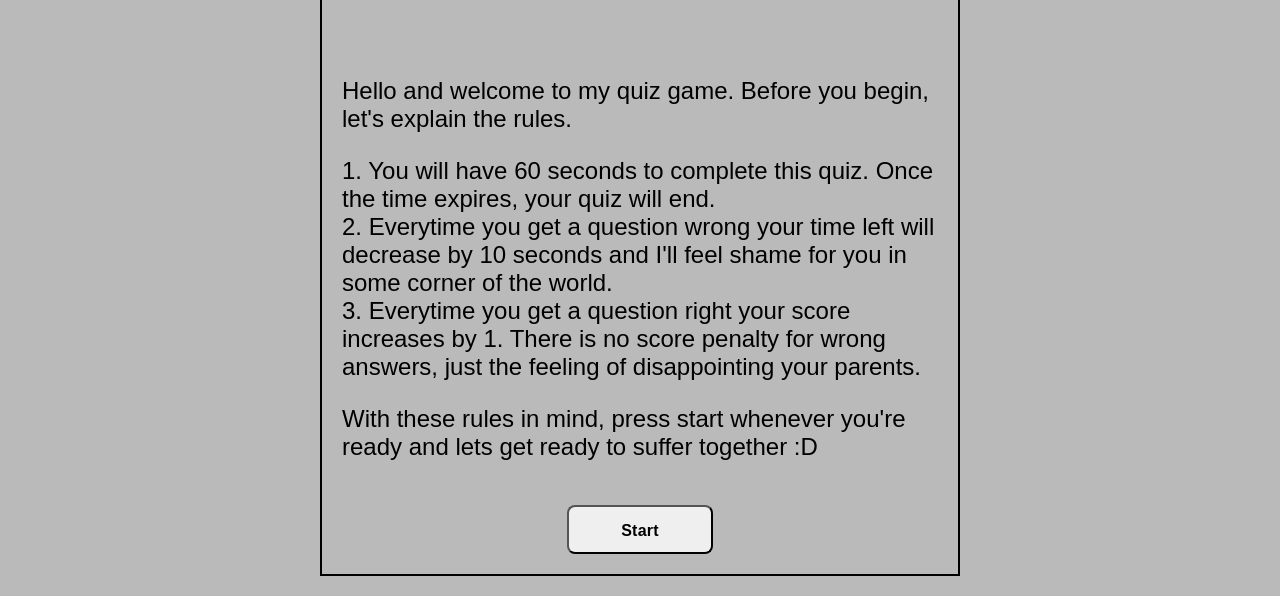
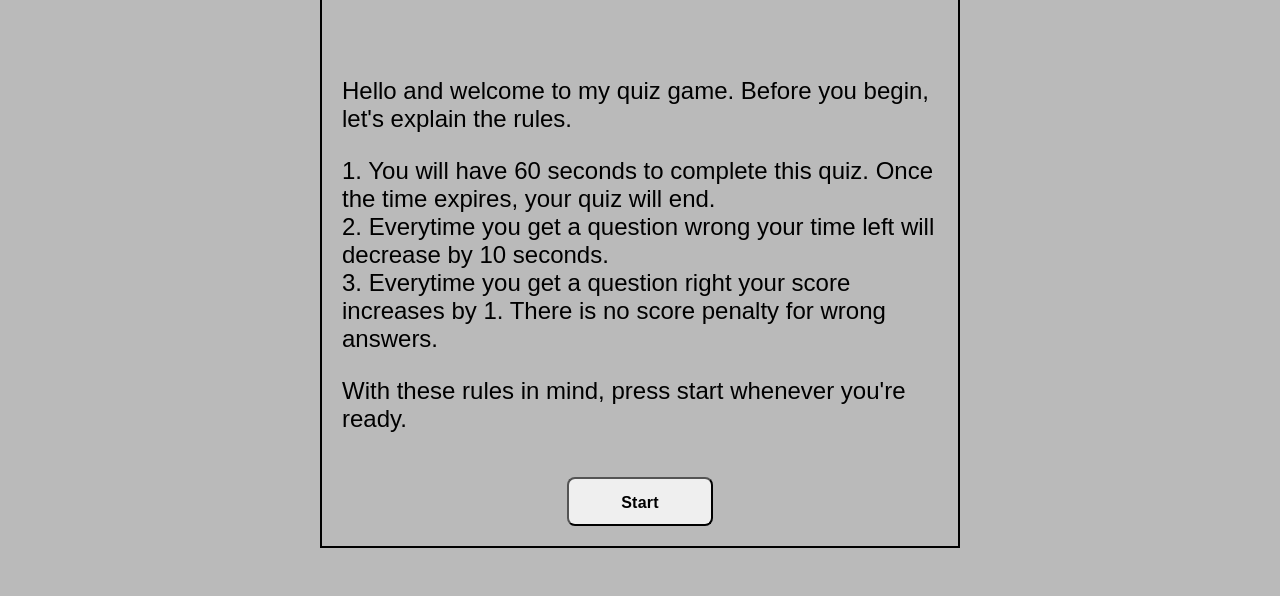
Before and after one commit to rocas3096/Timed-Coding-Quiz, a plain HTML site: page index.html in a window 1280 px wide. Shown: the part 303-899 px from the top of the page. After the commit the page ends 871 px from the top, so only its background shows below. Drawn offline with Linux system fonts and the light colour scheme.

Commit message:
removed some text from greeting card

```diff
--- a/index.html
+++ b/index.html
@@ -28,10 +28,10 @@
             <p id ="greeting">Hello and welcome to my quiz game. Before you begin, let's explain the rules.</p>
             <ul>
                 <li id = "first">1. You will have 60 seconds to complete this quiz. Once the time expires, your quiz will end.</li>
-                <li id = "second">2. Everytime you get a question wrong your time left will decrease by 10 seconds and I'll feel shame for you in some corner of the world.</li>
-                <li id = "third">3. Everytime you get a question right your score increases by 1. There is no score penalty for wrong answers, just the feeling of disappointing your parents.</li>
+                <li id = "second">2. Everytime you get a question wrong your time left will decrease by 10 seconds.</li>
+                <li id = "third">3. Everytime you get a question right your score increases by 1. There is no score penalty for wrong answers.</li>
             </ul>
-            <p id="joke"> With these rules in mind, press start whenever you're ready and lets get ready to suffer together :D</p>
+            <p id="joke"> With these rules in mind, press start whenever you're ready. </p>
 
             <button class="start-button">Start</button>
         </section>
```
